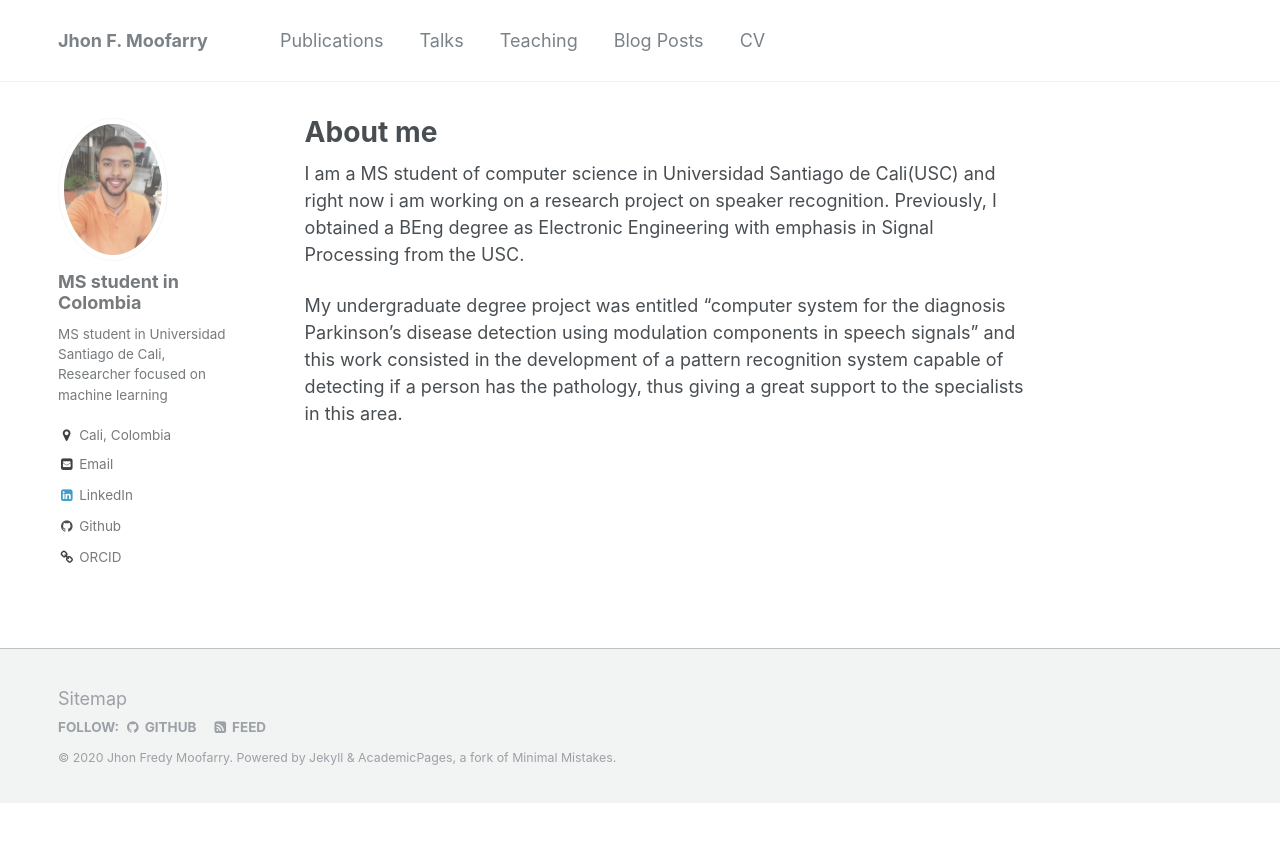
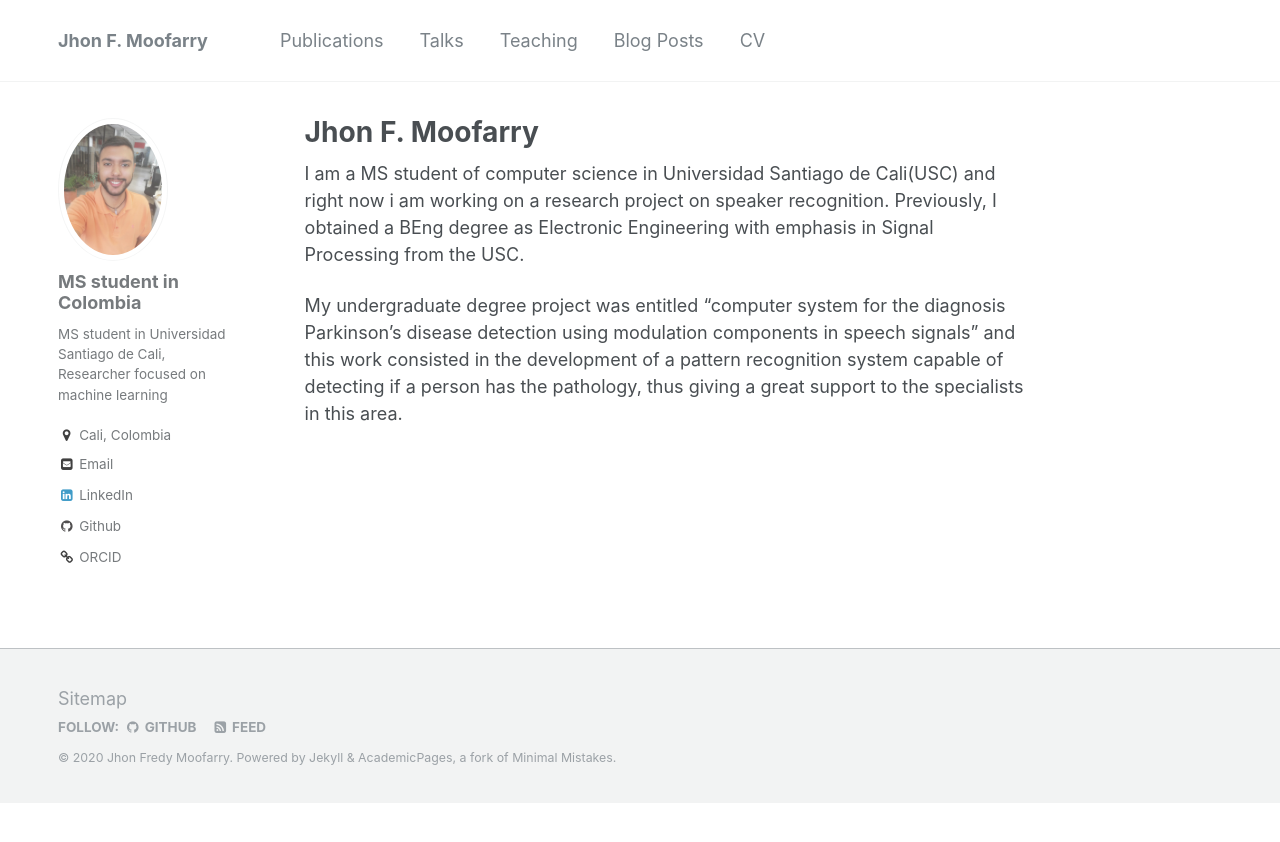
Before and after one commit to moofarry/moofarry.github.io, a Jekyll site: the page built from _pages/about.md, in a window 1280 px wide. Shown: the top 842 px of the page. Built offline with Jekyll 4.4.1, drawn with Linux system fonts in a browser that asks for light colours.

Commit message:
aboutme update

```diff
--- a/_pages/about.md
+++ b/_pages/about.md
@@ -1,6 +1,6 @@
 ---
 permalink: /
-title: "About me"
+title: "Jhon F. Moofarry"
 excerpt: "About me"
 author_profile: true
 redirect_from:
```
